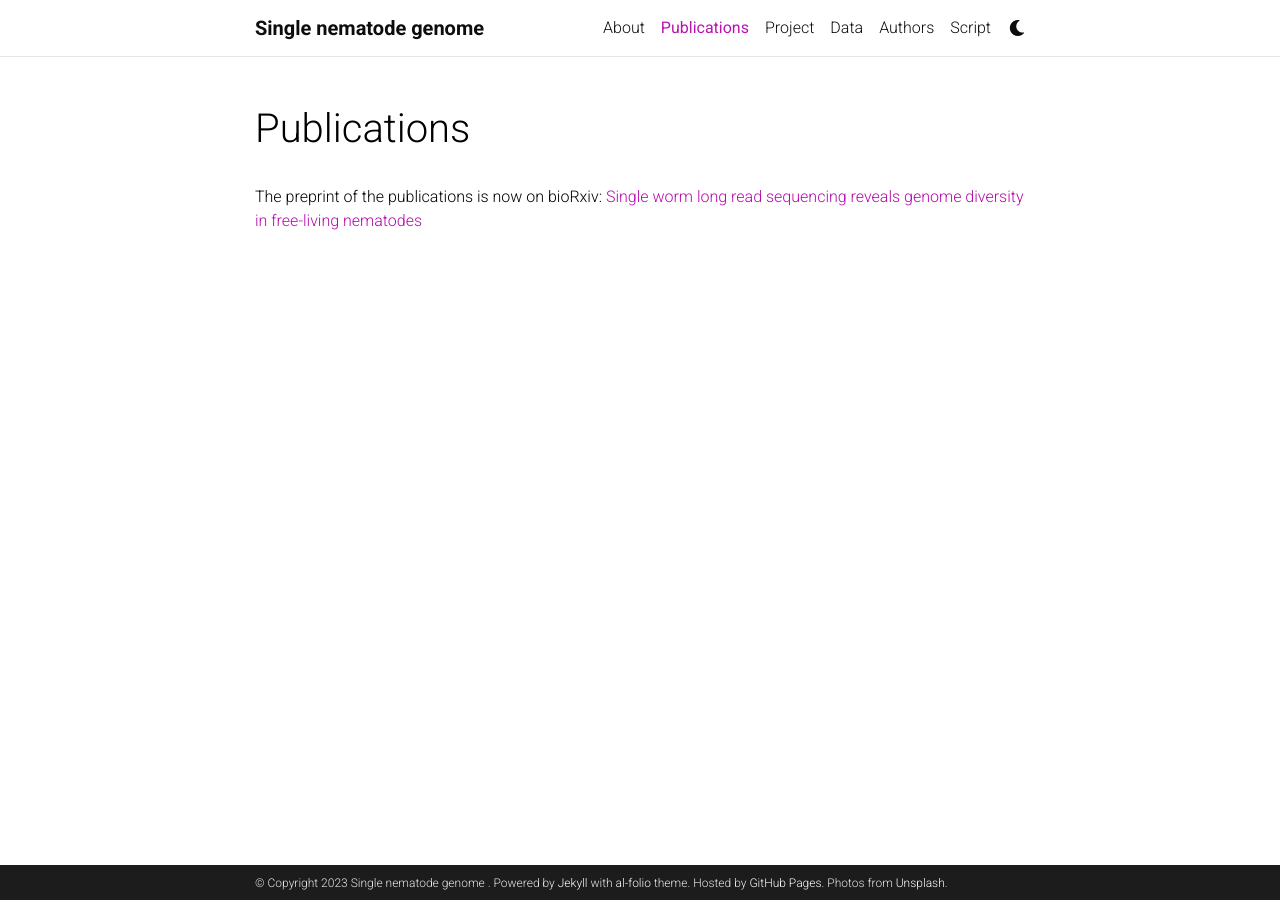
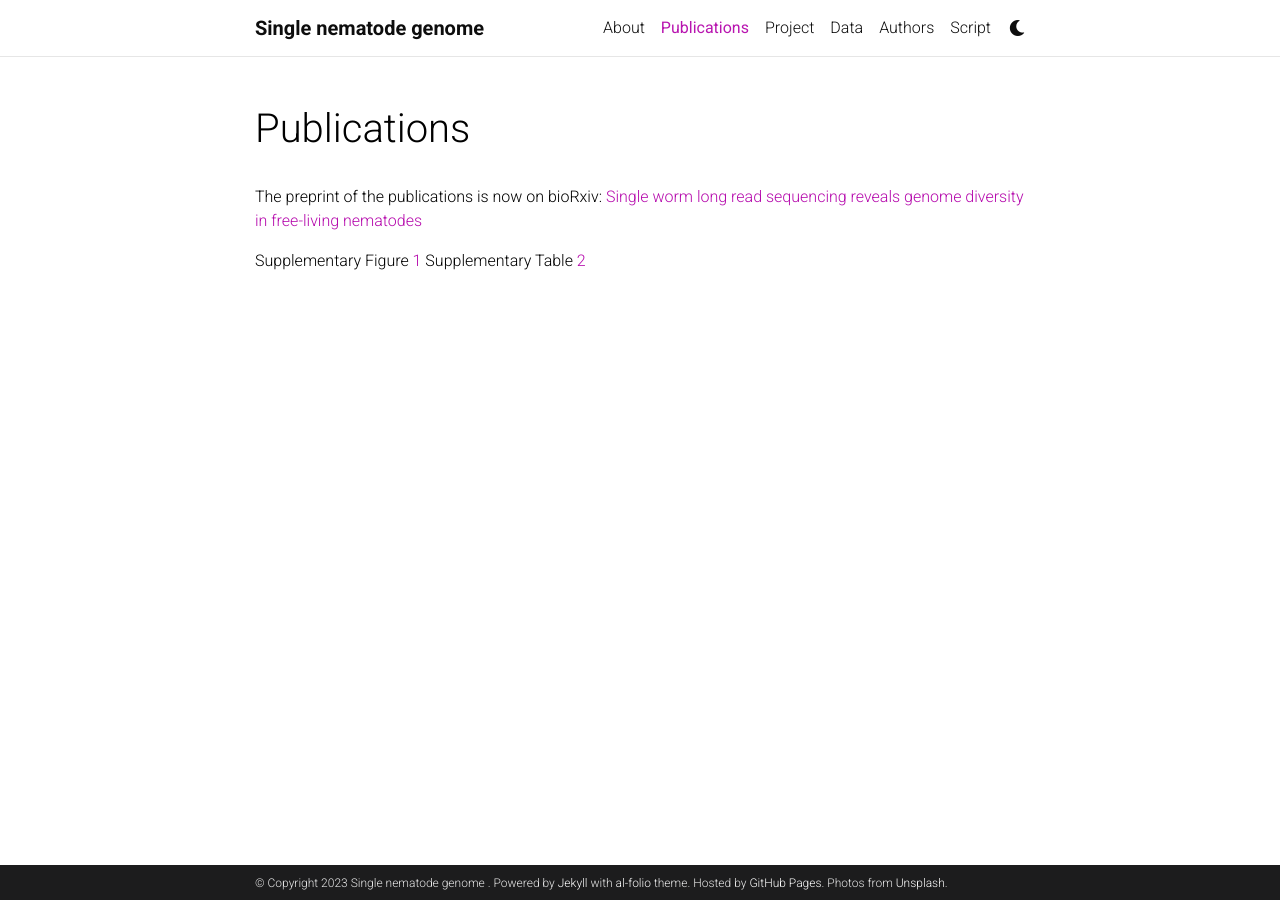
Before and after one commit to YiChienLee1010/Single-nematode-genome, a Jekyll site: the page built from _pages/publications.md, in a window 1280 px wide. Built offline with Jekyll 4.4.1, drawn with Linux system fonts in a browser that asks for light colours; comment, search, counter and statistics services are not loaded; a style sheet for code colours, icons or effects is not loaded.

Commit message:
Update publications.md

```diff
--- a/_pages/publications.md
+++ b/_pages/publications.md
@@ -7,3 +7,9 @@ nav_order: 1
 ---
 
 The preprint of the publications is now on bioRxiv: [Single worm long read sequencing reveals genome diversity in free-living nematodes](https://www.biorxiv.org/content/10.1101/2023.04.17.537128v1)
+
+Supplementary Figure [1]
+Supplementary Table [2]
+
+[1]:{{ site.url }}{{site.baseurl}}/supplementary/SuppFigure.docx
+[2]:{{ site.url }}{{site.baseurl}}/supplementary/SuppTables.xlsx
```
